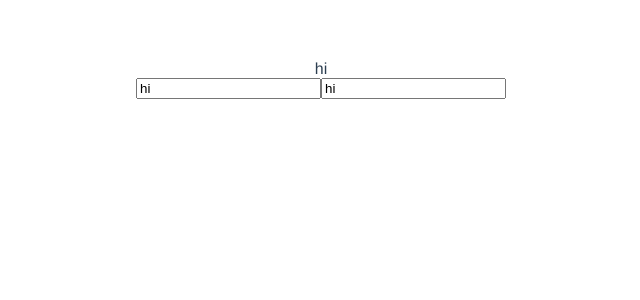
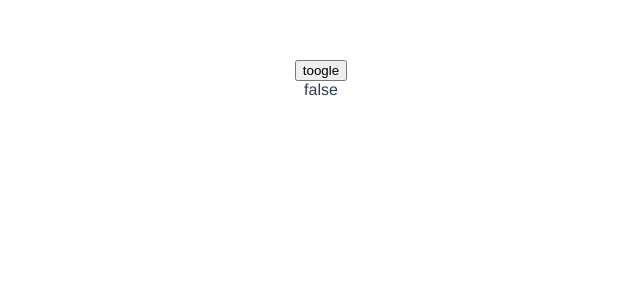
Before and after one commit to faruqmaulana/dokumentasi-belajar-vue, a Vue app: page / in a window 1280 px wide. Shown: the top 300 px of the page, without its empty margins (319-959 px from the left). Built offline with nearby package versions, Linux system fonts and the light colour scheme.

Commit message:
feat: conditional rendering

```diff
--- a/src/App.vue
+++ b/src/App.vue
@@ -1,21 +1,23 @@
 <template>
-  <div>{{ message }}</div>
-
-  <input v-model="message"/>
-
-  <!-- two way data binding -->
-  <input
-    :value="message"
-    @input="message = $event.target.value"
-  />
+  <div v-if="status">Ini tampil</div>
+  <button @click="setStatus">toogle</button>
+  <div v-if="status">true</div>
+  <div v-else-if="status2">false</div>
+  <div v-else>arrrghh</div>
 </template>
 
 <script>
 
 export default {
-  data(){
-    return{
-      message:'hi'
+  data() {
+    return {
+      status: false,
+      status2: true
+    }
+  },
+  methods: {
+    setStatus(){
+      this.status = !this.status
     }
   }
 }
```
